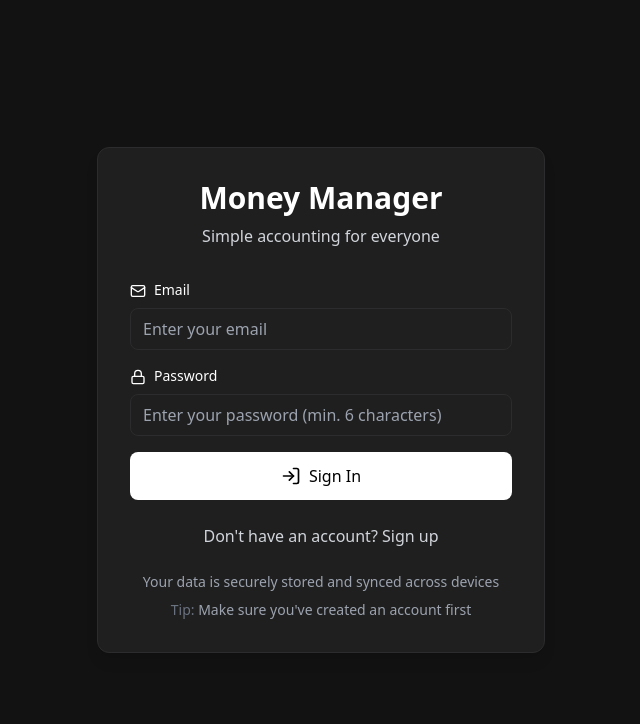
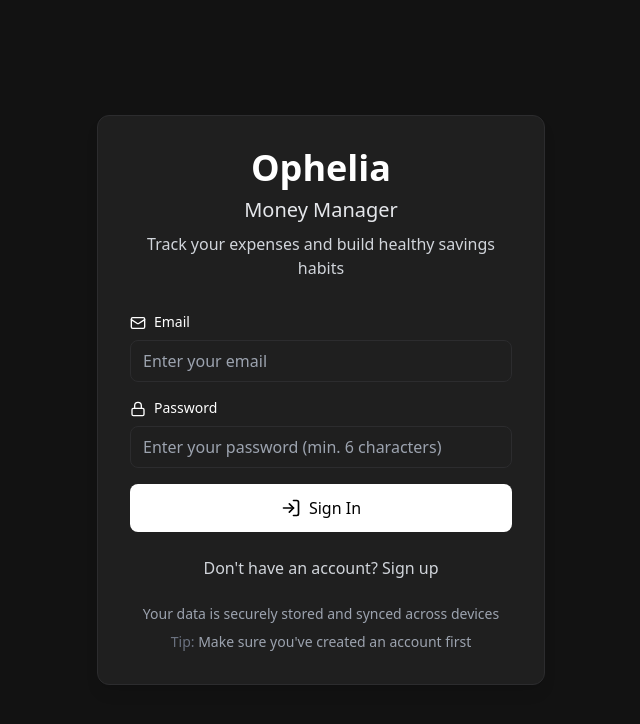
Before and after one commit to ShankarSrivathsa/ophelia-finance-manager, a React (Vite) app: page / in a window 1280 px wide. Shown: the top 724 px of the page, without its empty margins (319-959 px from the left). Built offline with nearby package versions, Linux system fonts and the light colour scheme; no server answers.

Commit message:
Update AuthForm component with Ophelia branding

```diff
--- a/src/components/AuthForm.tsx
+++ b/src/components/AuthForm.tsx
@@ -92,8 +92,9 @@ export const AuthForm: React.FC = () => {
     >
       <div className="max-w-md w-full bg-[#1F1F1F] backdrop-blur-sm rounded-xl shadow-lg p-8 border border-[#2C2C2E]">
         <div className="text-center mb-8">
-          <h1 className="text-3xl font-bold text-white mb-2">Money Manager</h1>
-          <p className="text-gray-300">Simple accounting for everyone</p>
+          <h1 className="text-4xl font-bold text-white mb-2">Ophelia</h1>
+          <h2 className="text-xl font-medium text-gray-200 mb-2">Money Manager</h2>
+          <p className="text-gray-300">Track your expenses and build healthy savings habits</p>
         </div>
 
         <form onSubmit={handleSubmit} className="space-y-4">
```
